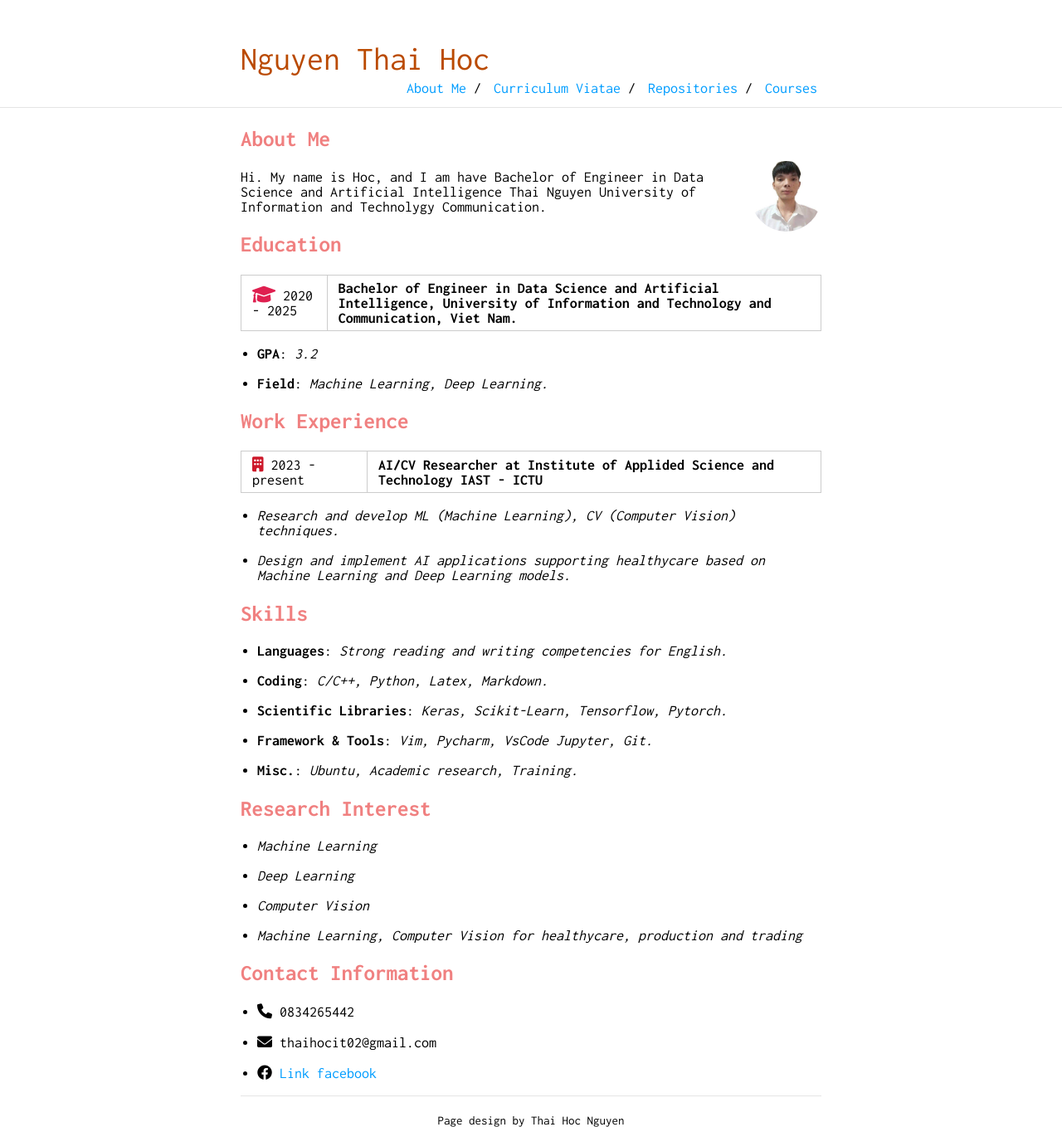
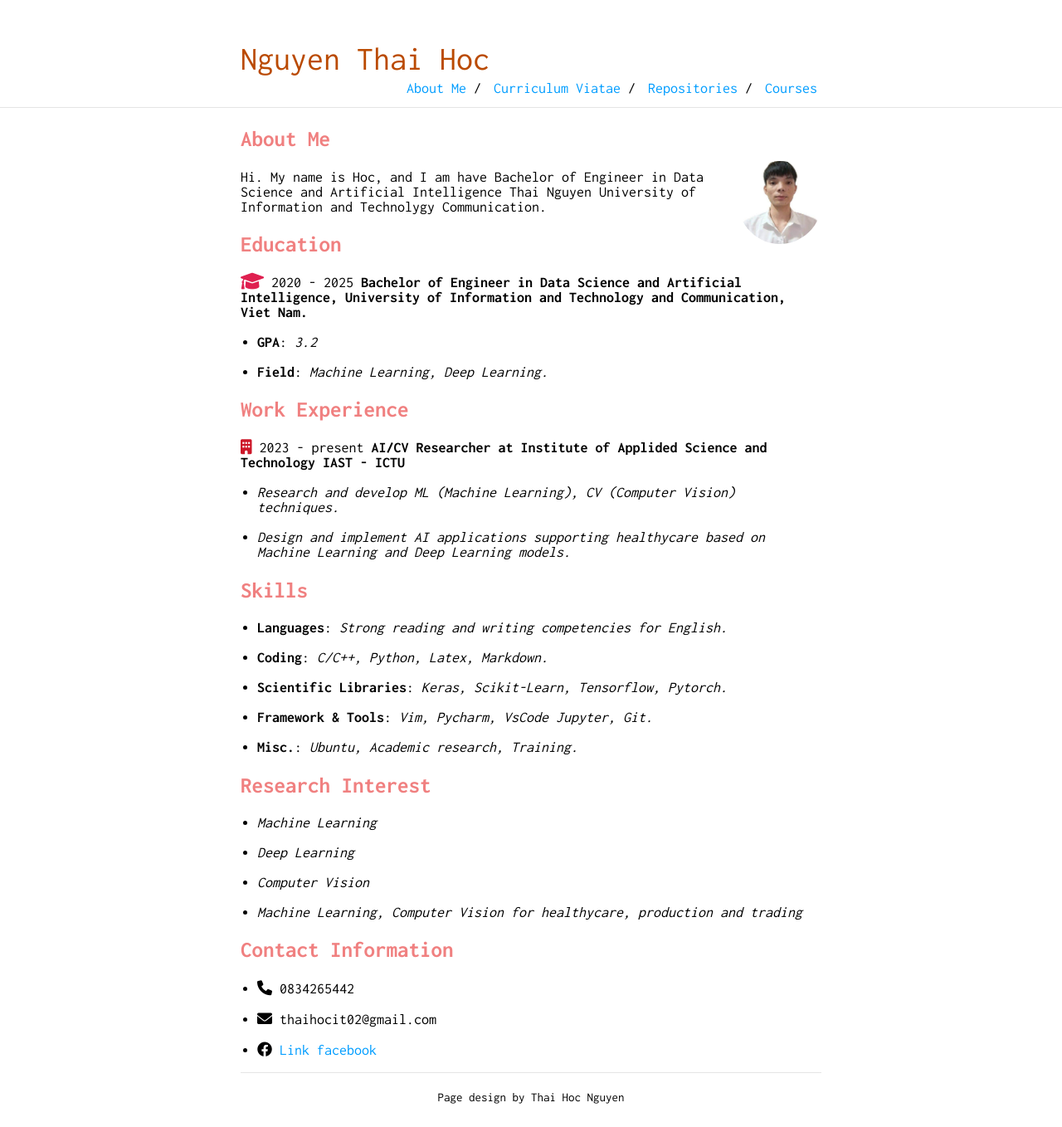
Before and after one commit to nguyenthaihoc02/About-Me, a Jekyll site: the page built from index.md, in a window 1280 px wide. Shown: the whole page at 83% size. Built offline with Jekyll 4.4.1, drawn with Linux system fonts in a browser that asks for light colours; after the commit the page ends 1330 px from its top, so only the background shows below that.

Commit message:
update cs

```diff
--- a/_sass/_style.scss
+++ b/_sass/_style.scss
@@ -78,7 +78,7 @@ hr {
 #ins-logo {
 	margin: auto;
 	display: block;
-	max-height: 200px;
+	max-height: 100px;
 	text-align: center;
 }
 
--- a/_sass/vars.scss
+++ b/_sass/vars.scss
@@ -3,7 +3,7 @@
  */
 
 $accent: #009dff;
-$image-size: 85px;
+$image-size: 100px;
 
 /*
  * Build Variables, don't touch
--- a/index.md
+++ b/index.md
@@ -11,7 +11,7 @@ Hi. My name is Hoc, and I am have Bachelor of Engineer in Data Science and Artif
 
 <h2 style="color: #F08080;">Education</h2>
 
-<i class="fa-solid fa-graduation-cap fa-lg" style="color: #df2050;"></i> 2020 - 2025 | **Bachelor of Engineer in Data Science and Artificial Intelligence, University of Information and Technology and Communication, Viet Nam.**
+<i class="fa-solid fa-graduation-cap fa-lg" style="color: #df2050;"></i> 2020 - 2025 **Bachelor of Engineer in Data Science and Artificial Intelligence, University of Information and Technology and Communication, Viet Nam.**
 
 * **GPA**: *3.2*
 
@@ -19,7 +19,7 @@ Hi. My name is Hoc, and I am have Bachelor of Engineer in Data Science and Artif
 
 <h2 style="color: #F08080;">Work Experience</h2>
 
-<i class="fa-solid fa-building" style="color: #cd182a;"></i> 2023 - present | **AI/CV Researcher at Institute of Applided Science and Technology IAST - ICTU**
+<i class="fa-solid fa-building" style="color: #cd182a;"></i> 2023 - present **AI/CV Researcher at Institute of Applided Science and Technology IAST - ICTU**
 
 * *Research and develop ML (Machine Learning), CV (Computer Vision) techniques.*
 
```
